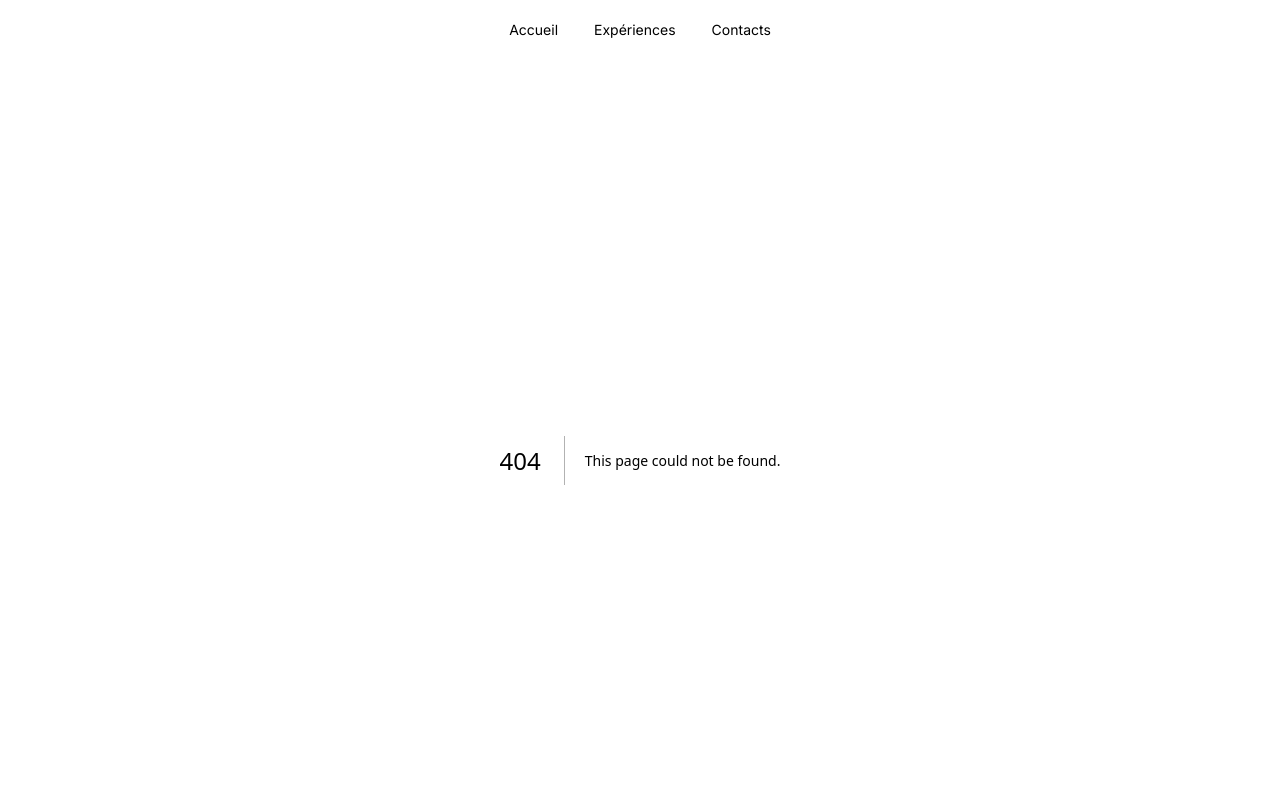
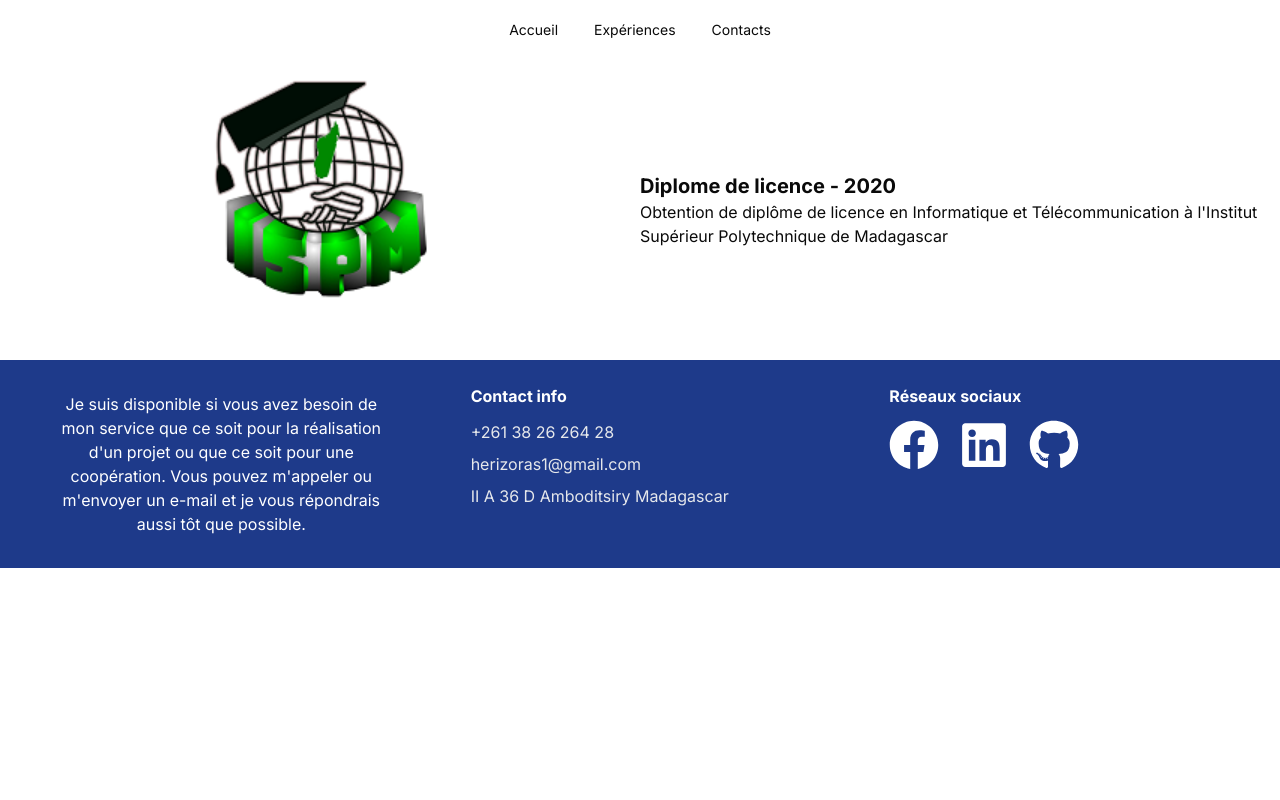
Before and after one commit to zexhior/portfolio-herizo, a Next.js app: page /etudes in a window 1280 px wide. Before the commit this address had no page. Shown: the top 800 px of the page. Built offline with nearby package versions, Linux system fonts and the light colour scheme.

Commit message:
[ftr] : creation page etudes

```diff
--- /dev/null
+++ b/src/app/etudes/page.tsx
@@ -0,0 +1,29 @@
+const EtudePage = () => {
+  const formations = [
+    {
+      image: "/logo/logo_ispm.png",
+      title: "Diplome de licence - 2020",
+      description:
+        "Obtention de diplôme de licence en Informatique et Télécommunication à l'Institut Supérieur Polytechnique de Madagascar",
+    },
+  ];
+  return (
+    <div className="w-full">
+      {formations.map((formation) => {
+        return (
+          <div className="w-full flex items-center">
+            <div className="w-1/2 flex justify-center items-center">
+              <img src={formation.image} alt="" width={300} height={300} />
+            </div>
+            <div className="w-1/2">
+              <h3 className="text-xl font-semibold">{formation.title}</h3>
+              <p>{formation.description}</p>
+            </div>
+          </div>
+        );
+      })}
+    </div>
+  );
+};
+
+export default EtudePage;
```
Also changed, not shown: public/logo/logo_ispm.png (added).
